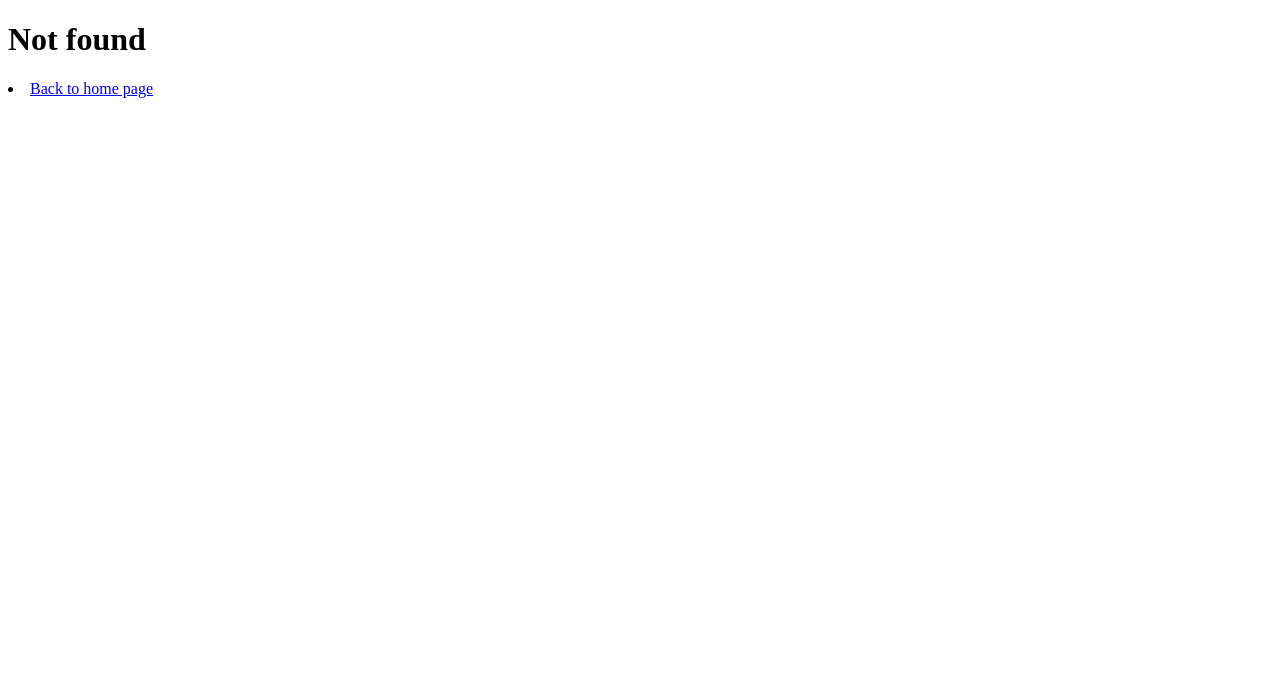
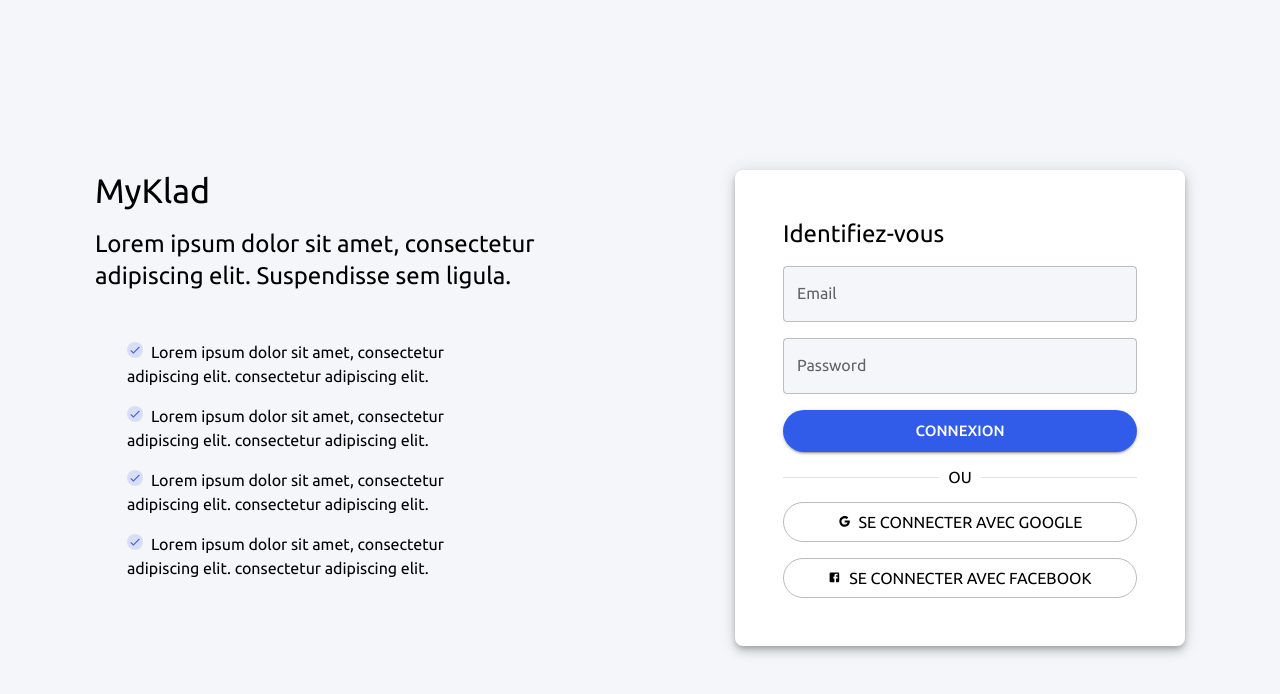
Before and after one commit to lancersEnt/MyKlad-fe, a React (Vite) app: page /forgot in a window 1280 px wide. Before the commit this address had no page. Shown: the top 694 px of the page. Built offline with nearby package versions, Linux system fonts and the light colour scheme.

Commit message:
add sign in page

```diff
--- a/package.json
+++ b/package.json
@@ -12,6 +12,7 @@
   "dependencies": {
     "@emotion/react": "^11.10.6",
     "@emotion/styled": "^11.10.6",
+    "@mui/icons-material": "^5.11.11",
     "@mui/material": "^5.11.12",
     "react": "^18.2.0",
     "react-dom": "^18.2.0",
--- a/src/App.tsx
+++ b/src/App.tsx
@@ -1,17 +1,35 @@
 import { BrowserRouter, Route, Routes } from 'react-router-dom';
+import { createTheme, ThemeProvider } from '@mui/material';
 import Home from './pages/Home';
 import NotFound from './pages/NotFound';
 import SignIn from './pages/SignIn';
 import SignUp from './pages/SignUp';
 
+const theme = createTheme({
+  palette: {
+    primary: {
+      main: '#305CE9',
+    },
+    secondary: {
+      main: '#727881',
+    },
+  },
+  typography: {
+    fontFamily: 'Ubuntu',
+  },
+});
+
 function App() {
   return (
+    <ThemeProvider theme={theme}>
       <Routes>
         <Route path="/" element={<Home />} />
         <Route path="/signup" element={<SignUp />} />
         <Route path="/signin" element={<SignIn />} />
+        <Route path="/forgot" element={<SignIn />} />
         <Route path="*" element={<NotFound />} />
       </Routes>
+    </ThemeProvider>
   );
 }
 
--- /dev/null
+++ b/src/components/signin/SignInForm.tsx
@@ -0,0 +1,73 @@
+import {
+  Box,
+  Button,
+  Divider,
+  Stack,
+  TextField,
+  Typography,
+} from '@mui/material';
+import FacebookIcon from '@mui/icons-material/Facebook';
+import GoogleIcon from '@mui/icons-material/Google';
+
+function SigninForm() {
+  return (
+    <Box
+      p="3rem"
+      ml="auto"
+      mr="auto"
+      boxShadow="6"
+      sx={{
+        backgroundColor: 'white',
+        borderRadius: '0.5rem',
+        maxWidth: '450px',
+      }}
+    >
+      <Stack spacing={2}>
+        <Typography mx="auto" variant="h5">
+          Identifiez-vous
+        </Typography>
+        <TextField
+          sx={{ backgroundColor: '#F5F6F9' }}
+          id="outlined-basic"
+          label="Email"
+          variant="outlined"
+        />
+        <TextField
+          sx={{ backgroundColor: '#F5F6F9' }}
+          id="outlined-basic"
+          label="Password"
+          variant="outlined"
+          type="password"
+        />
+        <Button size="large" sx={{ borderRadius: '50px' }} variant="contained">
+          Connexion
+        </Button>
+        <Divider>OU</Divider>
+        <Button
+          size="large"
+          style={{ borderRadius: '50px' }}
+          variant="outlined"
+          color="secondary"
+        >
+          <Typography color="black">
+            <GoogleIcon sx={{ fontSize: '0.8rem', mr: '0.5rem' }} />
+            Se connecter avec Google
+          </Typography>
+        </Button>
+        <Button
+          size="large"
+          style={{ borderRadius: '50px' }}
+          variant="outlined"
+          color="secondary"
+        >
+          <Typography color="black">
+            <FacebookIcon sx={{ fontSize: '0.8rem', mr: '0.5rem' }} />
+            Se connecter avec Facebook
+          </Typography>
+        </Button>
+      </Stack>
+    </Box>
+  );
+}
+
+export default SigninForm;
--- a/src/index.css
+++ b/src/index.css
@@ -0,0 +1,10 @@
+@import url('https://fonts.googleapis.com/css2?family=Ubuntu:ital,wght@0,300;0,400;0,500;0,700;1,300;1,400;1,500;1,700&display=swap');
+
+* {
+  box-sizing: border-box;
+  font-family: 'Ubuntu', sans-serif;
+}
+
+body {
+  background-color: #F5F6F9;
+}
--- a/src/pages/SignIn.tsx
+++ b/src/pages/SignIn.tsx
@@ -1,15 +1,96 @@
-import { Link } from 'react-router-dom';
+import { Box, Grid, Stack, Typography } from '@mui/material';
+import DoneIcon from '@mui/icons-material/Done';
+import SigninForm from '../components/signin/SignInForm';
 
 function SignIn() {
   return (
-    <div>
-      <h1>Sign in</h1>
-      <nav>
-        <li>
-          <Link to="/"> Back to home page </Link>
-        </li>
-      </nav>
-    </div>
+    <Grid
+      container
+      spacing={0}
+      direction="column"
+      alignItems="center"
+      justifyContent="center"
+      sx={{ flexGrow: 1, my: 'auto', minHeight: '100vh' }}
+    >
+      <Grid style={{ height: '100%' }} container spacing={2}>
+        <Grid item lg={6}>
+          <Box sx={{ ml: 'auto', mr: 'auto' }} maxWidth="450px">
+            <Stack spacing={2}>
+              <Typography variant="h4" component="h1">
+                MyKlad
+              </Typography>
+              <Typography variant="h5" component="p">
+                Lorem ipsum dolor sit amet, consectetur adipiscing elit.
+                Suspendisse sem ligula.
+              </Typography>
+              <Box p="2rem">
+                <Stack spacing={2}>
+                  <Typography>
+                    <DoneIcon
+                      color="primary"
+                      sx={{
+                        padding: '0.1rem',
+                        fontSize: '1rem',
+                        bgcolor: '#D7DEF5',
+                        borderRadius: '50%',
+                        marginRight: '0.5rem',
+                      }}
+                    />
+                    Lorem ipsum dolor sit amet, consectetur adipiscing elit.
+                    consectetur adipiscing elit.
+                  </Typography>
+                  <Typography>
+                    <DoneIcon
+                      color="primary"
+                      sx={{
+                        padding: '0.1rem',
+                        fontSize: '1rem',
+                        bgcolor: '#D7DEF5',
+                        borderRadius: '50%',
+                        marginRight: '0.5rem',
+                      }}
+                    />
+                    Lorem ipsum dolor sit amet, consectetur adipiscing elit.
+                    consectetur adipiscing elit.
+                  </Typography>
+                  <Typography>
+                    <DoneIcon
+                      color="primary"
+                      sx={{
+                        padding: '0.1rem',
+                        fontSize: '1rem',
+                        bgcolor: '#D7DEF5',
+                        borderRadius: '50%',
+                        marginRight: '0.5rem',
+                      }}
+                    />
+                    Lorem ipsum dolor sit amet, consectetur adipiscing elit.
+                    consectetur adipiscing elit.
+                  </Typography>
+                  <Typography>
+                    <DoneIcon
+                      color="primary"
+                      sx={{
+                        padding: '0.1rem',
+                        fontSize: '1rem',
+                        bgcolor: '#D7DEF5',
+                        borderRadius: '50%',
+                        marginRight: '0.5rem',
+                      }}
+                    />
+                    Lorem ipsum dolor sit amet, consectetur adipiscing elit.
+                    consectetur adipiscing elit.
+                  </Typography>
+                </Stack>
+              </Box>
+            </Stack>
+          </Box>
+        </Grid>
+        <Grid item lg={6}>
+          <SigninForm />
+        </Grid>
+      </Grid>
+    </Grid>
   );
 }
 
```
Also changed, not shown: 1 other file (tests, documents, lock files or other folders). Lines whose indentation alone changed are shown as unchanged.
